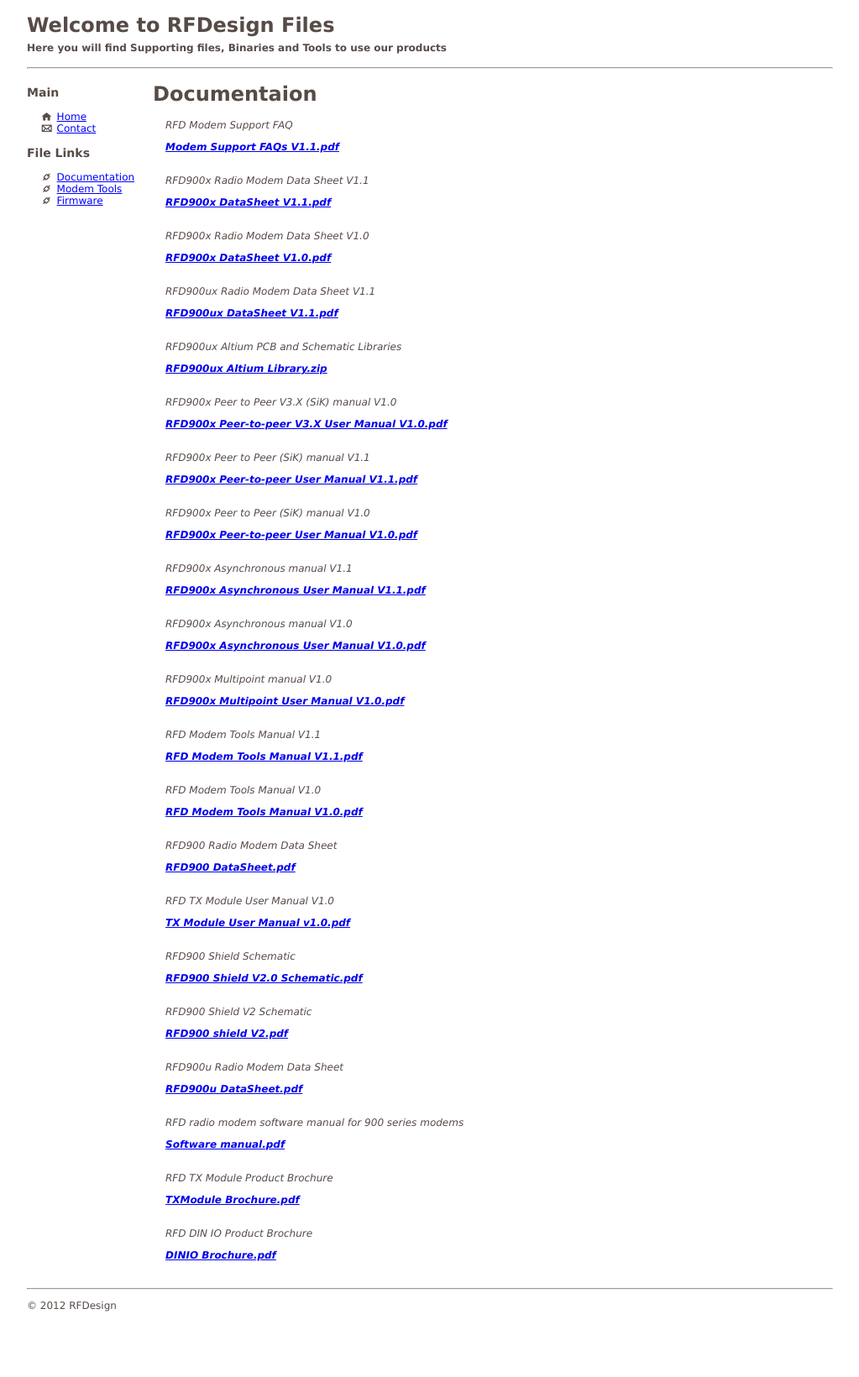
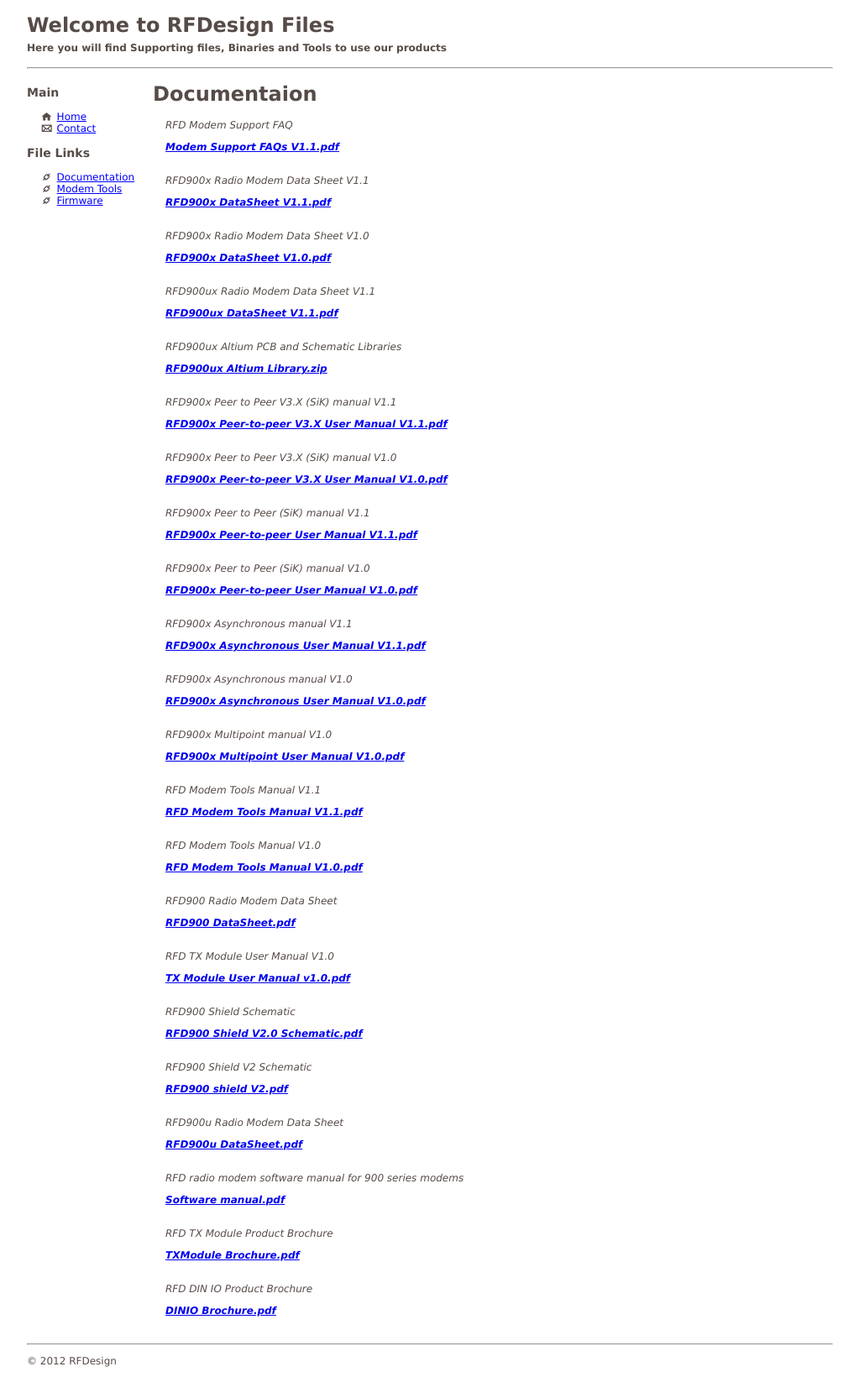
Before and after one commit to RFDesign/rfdesign.github.io, a Jekyll site: the page built from docs.html, in a window 1280 px wide. Shown: the whole page at 84% size, without its empty margins (26-1049 px from the left). Built offline with Jekyll 4.4.1, drawn with Linux system fonts in a browser that asks for light colours; before the commit the page ends 1574 px from its top, so only the background shows below that.

Commit message:
Update docs.yml

```diff
--- a/_data/docs.yml
+++ b/_data/docs.yml
@@ -8,6 +8,8 @@
   des: RFD900ux Radio Modem Data Sheet V1.1
 - file: RFD900ux Altium Library.zip
   des: RFD900ux Altium PCB and Schematic Libraries
+- file: RFD900x Peer-to-peer V3.X User Manual V1.1.pdf
+  des: RFD900x Peer to Peer V3.X (SiK) manual V1.1
 - file: RFD900x Peer-to-peer V3.X User Manual V1.0.pdf
   des: RFD900x Peer to Peer V3.X (SiK) manual V1.0
 - file: RFD900x Peer-to-peer User Manual V1.1.pdf
```
